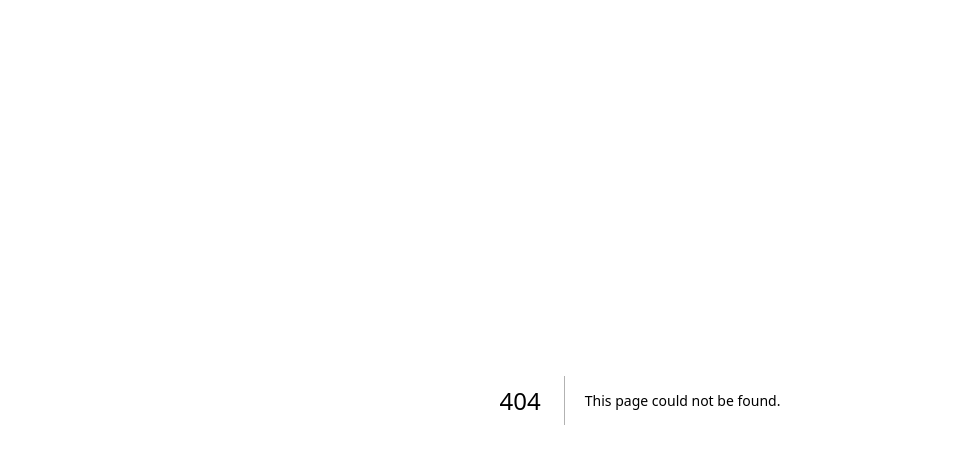
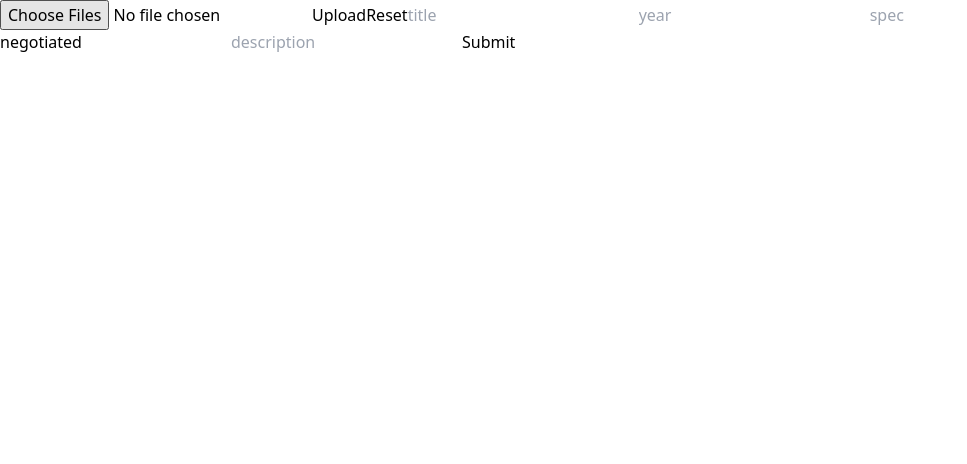
Before and after one commit to AlexRudnyk/ukrainian-coins, a Next.js app: page /admin in a window 1280 px wide. Before the commit this address had no page. Shown: the top 464 px of the page, without its empty margins (0-967 px from the left). Built offline with nearby package versions, Linux system fonts and the light colour scheme.

Commit message:
moved AdminForm to admin route

```diff
--- /dev/null
+++ b/app/admin/page.tsx
@@ -0,0 +1,5 @@
+import { AdminForm } from "@/components";
+
+export default function Admin() {
+  return <AdminForm />;
+}
--- a/app/page.tsx
+++ b/app/page.tsx
@@ -1,5 +1,5 @@
 import { getAllCoins } from "@/actions";
-import { AdminForm, ImagesBox } from "@/components";
+import { ImagesBox } from "@/components";
 import { CoinType } from "@/types";
 import Image from "next/image";
 
@@ -8,7 +8,6 @@ export default async function Home() {
 
   return (
     <main className="">
-      <AdminForm />
       <ul>
         {coins?.map((coin: CoinType) => (
           <li key={coin._id}>
```
